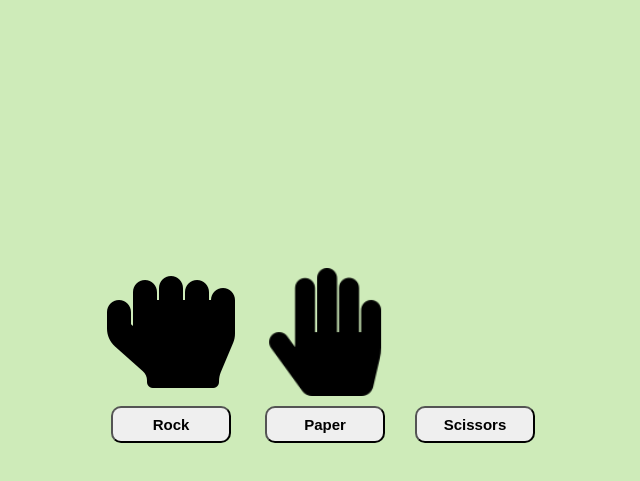
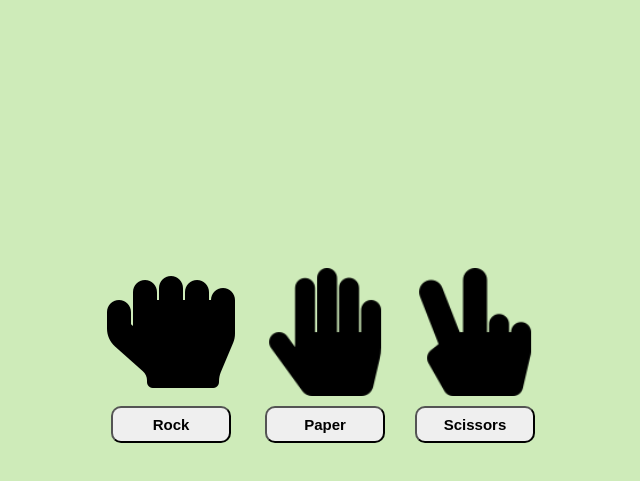
Before and after one commit to deborainthefuture/rock-paper-scissors, a plain HTML site: page index.html in a window 1280 px wide. Shown: the part 85-566 px from the top of the page, without its empty margins (319-959 px from the left). Drawn offline with Linux system fonts and the light colour scheme.

Commit message:
Correct img url

```diff
--- a/index.html
+++ b/index.html
@@ -25,7 +25,7 @@
                 <button id="paper">Paper</button>
             </div>
             <div class="icone">
-                <img src="hand_peace_icon.png" alt="">
+                <img src="_hand_peace_icon.png" alt="">
                 <button id="scissors">Scissors</button>
             </div>
         </div>
```
